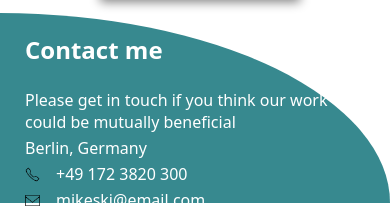
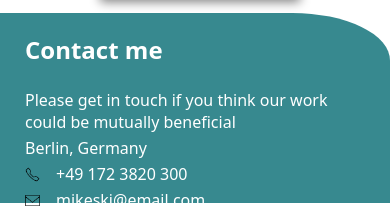
Before and after one commit to mikeski-aa/homepage-project, a website built with webpack: page src/index.html in a window 390 px wide. Shown: the part 2162-2374 px from the top of the page. Built offline with nearby package versions, Linux system fonts and the light colour scheme; files whose address does not match are found by name.

Commit message:
Middle center fixed

```diff
--- a/src/style.css
+++ b/src/style.css
@@ -200,6 +200,12 @@ button:hover {
     justify-self: start;
 }
 
+@media (max-width: 1063px) {
+    footer {
+        border-radius: 0% 25% 0% 0%;
+    }
+}
+
 @media (max-width: 750px) {
     header {
         display: flex;
@@ -219,4 +225,6 @@ button:hover {
     .headshot {
         size:inherit
     }
+
+
 }
```
Also changed, not shown: dist/bundle.js.
